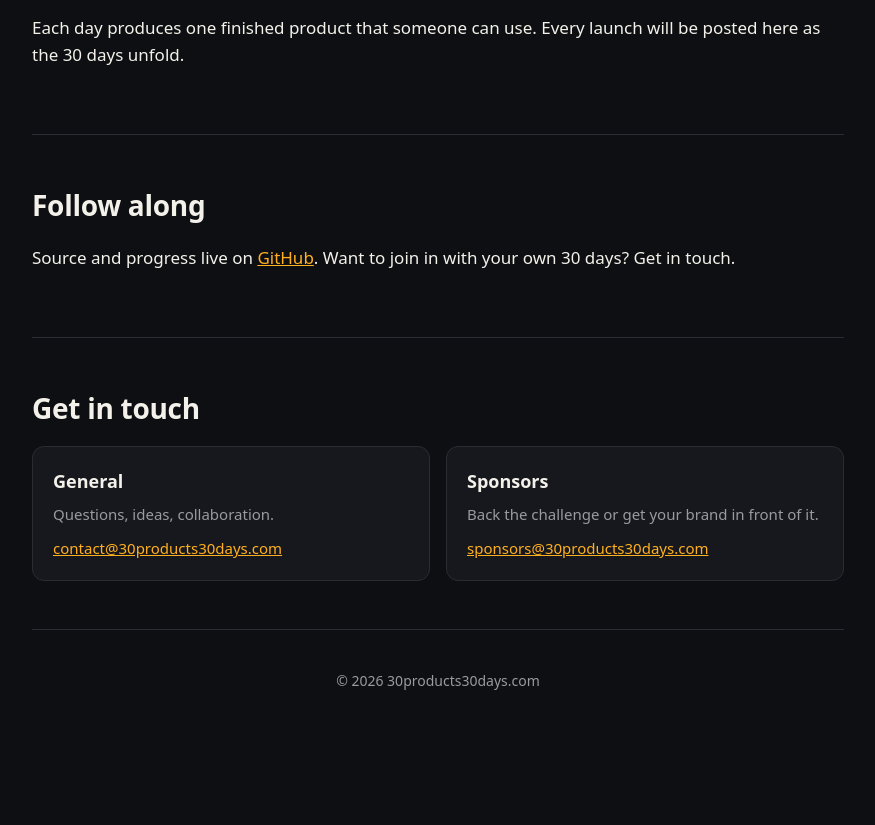
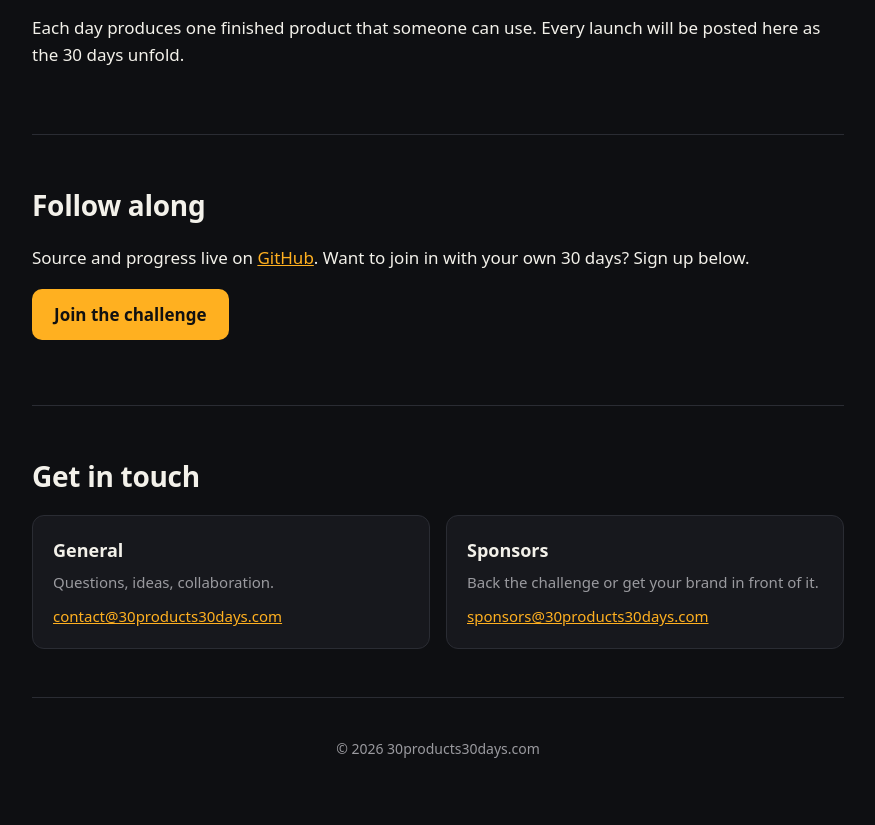
Before and after one commit to Ragnahhhhrock/30products30days, a plain HTML site: page index.html in a window 1280 px wide. Shown: the part 875-1700 px from the top of the page, without its empty margins (202-1077 px from the left). Before the commit the page ends 1632 px from the top, so only its background shows below. Drawn offline with Linux system fonts and the light colour scheme.

Commit message:
Link registration form from home page
Co-Authored-By: Claude Sonnet 5.5 <noreply@anthropic.com>
Claude-Session: https://claude.ai/code/session_01Gttv1MDAf38EiTPsbhFtrg

```diff
--- a/index.html
+++ b/index.html
@@ -75,7 +75,8 @@
 
   <section>
     <h2>Follow along</h2>
-    <p>Source and progress live on <a href="https://github.com/Ragnahhhhrock/30products30days">GitHub</a>. Want to join in with your own 30 days? Get in touch.</p>
+    <p>Source and progress live on <a href="https://github.com/Ragnahhhhrock/30products30days">GitHub</a>. Want to join in with your own 30 days? Sign up below.</p>
+    <p><a class="btn" href="register.html">Join the challenge</a></p>
   </section>
 
   <section>
```
